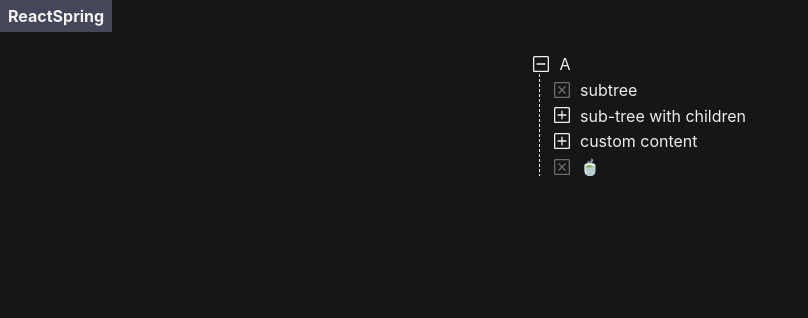
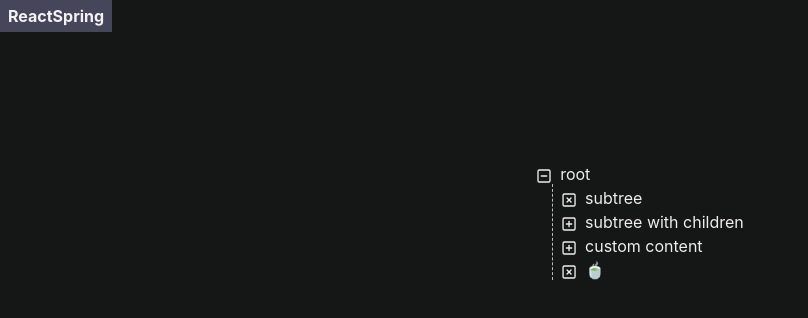
Before and after one commit to sidhlee/react-spring-v9-examples, a React (Create React App) app: page /trees in a window 1280 px wide. Shown: the top 318 px of the page, without its empty margins (0-808 px from the left). Built offline with nearby package versions, Linux system fonts and the light colour scheme.

Commit message:
Add Trees run2

```diff
--- a/src/App.tsx
+++ b/src/App.tsx
@@ -6,7 +6,7 @@ import Navigation from './Navigation';
 import { GlobalStyle, HomeLink } from './styles';
 
 const MessageHub = lazy(() => import('./examples/messageHub/MessageHub'));
-const Trees = lazy(() => import('./examples/trees/Trees'));
+const Trees = lazy(() => import('./examples/trees/run2/Trees'));
 const Navbar = lazy(() => import('./examples/dropdownMenu/Navbar'));
 const Carousel = lazy(() => import('./examples/carousel/Carousel'));
 const DraggableList = lazy(
--- a/src/examples/trees/Tree.tsx
+++ b/src/examples/trees/Tree.tsx
@@ -2,7 +2,7 @@ import React, { useState } from 'react';
 import { animated, useSpring } from 'react-spring';
 
 import { useMeasure, usePrevious } from '../../hooks';
-import { Frame, Title, toggle, Content } from './treesStyles';
+import { StyledTree, Title, iconStyles, Content } from './treesStyles';
 import { MinusSquareIcon, PlusSquareIcon, CloseSquareIcon } from './icons';
 
 type TreeProps = {
@@ -13,17 +13,19 @@ type TreeProps = {
 };
 
 const Tree = ({ defaultOpen = false, children, name, style }: TreeProps) => {
-  const [open, set] = useState(defaultOpen);
-  const previous = usePrevious(open);
+  const [open, setOpen] = useState(defaultOpen);
+  const previouslyOpen = usePrevious(open);
 
   const [bind, { height: viewHeight }] = useMeasure();
 
   const { height, opacity, transform } = useSpring({
     from: { opacity: 0, height: 0, transform: `translate3d(20px,0,0)` },
     to: {
-      opacity: 1,
+      // fade out when closing
+      opacity: open ? 1 : 0,
       height: open ? viewHeight : 0,
-      transform: `translate3d(0,0,0)`,
+      // if not open, move back to the right
+      transform: `translate3d(${open ? 0 : 20}px,0,0)`,
     },
   });
 
@@ -34,23 +36,23 @@ const Tree = ({ defaultOpen = false, children, name, style }: TreeProps) => {
     : CloseSquareIcon;
 
   return (
-    <Frame>
+    <StyledTree>
       <Icon
-        style={{ ...toggle, opacity: children ? 1 : 0.4 }}
-        onClick={() => set(!open)}
+        style={{ ...iconStyles, opacity: children ? 1 : 0.4 }}
+        onClick={() => setOpen(!open)}
       />
       <Title style={style}>{name}</Title>
       <Content
         style={{
           opacity,
-          height: open && previous ? 'auto' : height,
+          height: open && previouslyOpen ? 'auto' : height,
         }}
       >
         <animated.div style={{ transform }} {...bind}>
           {children}
         </animated.div>
       </Content>
-    </Frame>
+    </StyledTree>
   );
 };
 
--- a/src/examples/trees/Trees.tsx
+++ b/src/examples/trees/Trees.tsx
@@ -5,7 +5,7 @@ import Tree from './Tree';
 const Trees = ({ className }: { className?: string }) => {
   return (
     <div className={className}>
-      <Tree name="A" defaultOpen>
+      <Tree name="Root" defaultOpen>
         <Tree name="subtree" />
         <Tree name="sub-tree with children">
           <Tree name="C1" style={{ color: 'var(--accent)' }} />
--- /dev/null
+++ b/src/examples/trees/run2/Tree.tsx
@@ -0,0 +1,55 @@
+import React, { useState } from 'react';
+import { useSpring, a } from 'react-spring';
+
+import { useMeasure } from '../../../hooks/useMeasure';
+import { PlusSquare, MinusSquare, XSquare } from 'react-feather';
+import { StyledTree, iconStyles, Subtrees } from './treesStyles';
+import { usePrevious } from '../../../hooks';
+
+type TreeProps = {
+  children?: React.ReactNode;
+  name?: string | React.ReactNode;
+  style?: React.CSSProperties;
+  defaultOpen?: boolean;
+};
+
+const Tree = ({ children, name, style, defaultOpen = false }: TreeProps) => {
+  const [open, setOpen] = useState(defaultOpen);
+  const [bind, { height: viewHeight }] = useMeasure();
+  const previouslyOpen = usePrevious(open);
+
+  const { opacity, transform, height } = useSpring({
+    from: {
+      opacity: 0,
+      transform: 'translate3d(20px, 0, 0)',
+      height: 0,
+    },
+    to: {
+      opacity: open ? 1 : 0,
+      transform: `translate3d(${open ? 0 : 20}px, 0, 0)`,
+      height: open ? viewHeight : 0,
+    },
+  });
+
+  const Icon = children ? (open ? MinusSquare : PlusSquare) : XSquare;
+
+  return (
+    <StyledTree style={style}>
+      <Icon style={{ ...iconStyles }} onClick={() => setOpen(!open)} />
+      {name}
+      <Subtrees
+        style={{
+          opacity,
+          // will use 'auto' if it was previously open
+          height: open && previouslyOpen ? 'auto' : height,
+        }}
+      >
+        <a.div {...bind} style={{ transform }}>
+          {children}
+        </a.div>
+      </Subtrees>
+    </StyledTree>
+  );
+};
+
+export default Tree;
--- /dev/null
+++ b/src/examples/trees/run2/Trees.tsx
@@ -0,0 +1,43 @@
+import React from 'react';
+
+import Tree from './Tree';
+import { StyledTrees } from './treesStyles';
+type TreesProps = {};
+
+const Trees = (props: TreesProps) => {
+  return (
+    <StyledTrees>
+      <div
+        style={{ display: 'flex', justifyContent: 'center', marginTop: '10em' }}
+      >
+        <Tree name="root" defaultOpen>
+          <Tree name="subtree" />
+          <Tree name="subtree with children">
+            <Tree name="one" style={{ color: 'var(--accent)' }} />
+            <Tree name="two" style={{ color: 'var(--accent)' }} />
+            <Tree name="three" style={{ color: 'var(--accent)' }} />
+          </Tree>
+          <Tree name="custom content">
+            <div
+              style={{
+                backgroundColor: 'var(--secondary)',
+                height: '10em',
+                width: '6em',
+                borderRadius: 'var(--border-radius)',
+              }}
+            />
+          </Tree>
+          <Tree
+            name={
+              <span aria-label="green tea" role="img">
+                🍵
+              </span>
+            }
+          />
+        </Tree>
+      </div>
+    </StyledTrees>
+  );
+};
+
+export default Trees;
--- /dev/null
+++ b/src/examples/trees/run2/treesStyles.tsx
@@ -0,0 +1,32 @@
+import styled from 'styled-components';
+import { a } from 'react-spring';
+
+const StyledTrees = styled('div')`
+  width: 100%;
+  height: 100vh;
+  color: var(--text-main);
+  fill: var(--text-main);
+`;
+
+const StyledTree = styled('div')`
+  fill: white;
+  padding-top: 0.25em;
+  overflow: hidden;
+`;
+
+const iconStyles = {
+  width: '1rem',
+  height: '1rem',
+  verticalAlign: 'middle',
+  marginRight: '.5em',
+  cursor: 'pointer',
+};
+
+const Subtrees = styled(a.div)`
+  will-change: opacity, height, transform;
+  margin-left: 1em;
+  padding-left: 0.5em;
+  border-left: 1px dashed var(--text-secondary);
+`;
+
+export { StyledTrees, StyledTree, iconStyles, Subtrees };
--- a/src/examples/trees/treesStyles.tsx
+++ b/src/examples/trees/treesStyles.tsx
@@ -1,7 +1,7 @@
 import styled from 'styled-components';
 import { animated } from 'react-spring';
 
-const Frame = styled('div')`
+const StyledTree = styled('div')`
   position: relative;
   padding: 4px 0px 0px 0px;
   text-overflow: ellipsis;
@@ -25,7 +25,7 @@ const Content = styled(animated.div)`
   position: relative;
 `;
 
-const toggle = {
+const iconStyles = {
   width: '1em',
   height: '1em',
   marginRight: 10,
@@ -33,4 +33,4 @@ const toggle = {
   verticalAlign: 'middle',
 };
 
-export { Frame, Title, Content, toggle };
+export { StyledTree, Title, Content, iconStyles };
--- a/src/hooks/useMeasure.ts
+++ b/src/hooks/useMeasure.ts
@@ -12,7 +12,7 @@ export function useMeasure() {
     )
   );
   useEffect(() => {
-    console.log('measure effect', ref.current);
+    // console.log('measure effect', ref.current);
     if (ref.current) resizeObserver.observe(ref.current);
     return () => resizeObserver.disconnect();
   }, [resizeObserver]);
```
